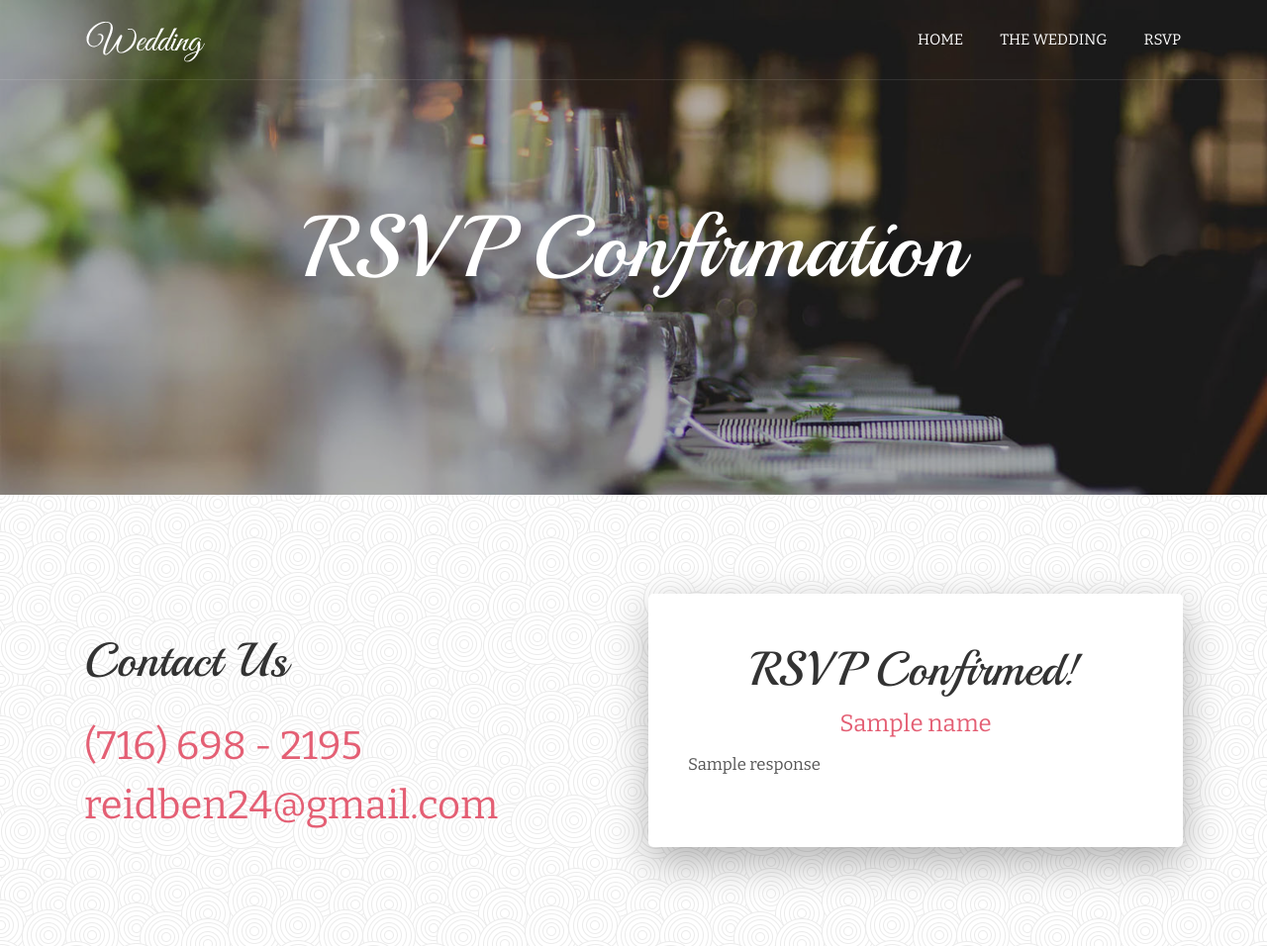
After one commit to benreid24/wedding-site, a Django app: template wedding/core/templates/confirm.html in a window 1280 px wide. The commit adds this page. Shown: the whole page at 99% size. Run offline with Django 3.2, Linux system fonts and the light colour scheme; the template is opened without the code that fills it: most values are stand-ins (such as "Sample title", 1, 10 or a date in 2020); some libraries are stand-ins or nearby versions.

Commit message:
Add rsvp confimration

```diff
--- /dev/null
+++ b/wedding/core/templates/confirm.html
@@ -0,0 +1,112 @@
+<!DOCTYPE HTML>
+<html lang="en">
+<head>
+	<title>Ben & Anna 2020</title>
+	<meta http-equiv="X-UA-Compatible" content="IE=edge">
+    <meta name="viewport" content="width=device-width, initial-scale=1">
+	<meta charset="UTF-8">
+
+
+	<!-- Font -->
+
+	<link href="https://fonts.googleapis.com/css?family=Playball%7CBitter" rel="stylesheet">
+
+	<!-- Stylesheets -->
+
+	{% load static %}
+
+	<link rel="icon" type="image/png" href="{% static "core/favicon.ico" %}">
+
+	<link href="{% static "core/common-css/bootstrap.css" %}" rel="stylesheet">
+
+
+	<link href="{% static "core/common-css/fluidbox.min.css" %}" rel="stylesheet">
+
+	<link href="{% static "core/common-css/font-icon.css" %}" rel="stylesheet">
+
+
+	<link href="{% static "core/02-rsvp/css/styles.css" %}" rel="stylesheet">
+
+	<link href="{% static "core/02-rsvp/css/responsive.css" %}" rel="stylesheet">
+
+</head>
+<body>
+
+	<header>
+
+		<div class="container">
+
+			<a class="logo" href="#"><img src="{% static "core/images/logo-white.png" %}" alt="Logo"></a>
+
+			<div class="menu-nav-icon" data-nav-menu="#main-menu"><i class="icon icon-bars"></i></div>
+
+			<ul class="main-menu visible-on-click" id="main-menu">
+				<li><a href="/">HOME</a></li>
+				<li><a href="/details">THE WEDDING</a></li>
+				<li><a href="/rsvp">RSVP</a></li>
+			</ul><!-- main-menu -->
+
+		</div><!-- container -->
+	</header>
+
+
+	<div class="main-slider">
+		<div class="display-table center-text">
+			<div class="display-table-cell">
+				<div class="slider-content">
+
+					<h1 class="title">RSVP Confirmation</h1>
+
+				</div><!-- slider-content-->
+			</div><!--display-table-cell-->
+		</div><!-- display-table-->
+	</div><!-- main-slider -->
+
+
+	<section class="section contact-area">
+		<div class="container">
+			<div class="row">
+
+				<div class="col-sm-12 col-md-4 col-lg-6">
+					<div class="margin-bottom display-table">
+						<div class="display-table-cell">
+							<div class="heading">
+								<h2 class="title">Contact Us</h2>
+							</div>
+							<h3><a href="tel:716-698-2195" class="phone">(716) 698 - 2195</a></h3>
+							<h3><a href="mailto:reidben24@gmail.com" class="email">reidben24@gmail.com</a></h3>
+
+						</div><!-- display-table-cell -->
+					</div><!-- margin-bottom -->
+				</div><!-- col-sm-6 -->
+
+				<div class="col-sm-12 col-md-8 col-lg-6">
+					<div class="contact-form margin-bottom">
+						<h2 class="center-text">RSVP Confirmed!</h2>
+						<h4 class="pre-title center-text">{{ name }}</h4>
+						<p class="desc margin-bottom">{{ response }}</p>
+					</div><!-- contact-form -->
+				</div><!-- col-sm-6 -->
+
+			</div><!-- row -->
+		</div><!-- container -->
+	</section><!-- section -->
+
+
+	<!-- SCIPTS -->
+
+	<script src="{% static "core/common-js/jquery-3.1.1.min.js" %}"></script>
+
+	<script src="{% static "core/common-js/tether.min.js" %}"></script>
+
+	<script src="{% static "core/common-js/bootstrap.js" %}"></script>
+
+	<script src="{% static "core/common-js/jquery.countdown.min.js" %}"></script>
+
+	<script src="{% static "core/common-js/jquery.fluidbox.min.js" %}"></script>
+
+
+	<script src="{% static "core/common-js/scripts.js" %}"></script>
+
+</body>
+</html>
--- a/wedding/core/templates/rsvp.html
+++ b/wedding/core/templates/rsvp.html
@@ -191,7 +191,7 @@
                             </div>
                             <div class="row">
 								<div class="col-sm-12 center-text">
-									<button class="btn" type="submit"><b>I AM ATTENDING</b></button>
+									<button class="btn" type="submit"><b>RSVP</b></button>
 								</div>
 
 							</div><!-- row -->
```
Also changed, not shown: wedding/core/util.py (+17 -1 lines), wedding/core/views.py (+6 -1 lines).
